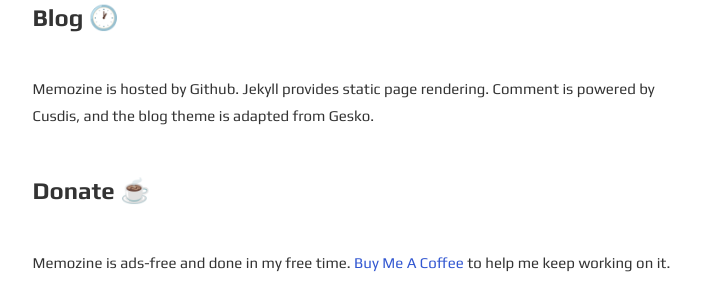
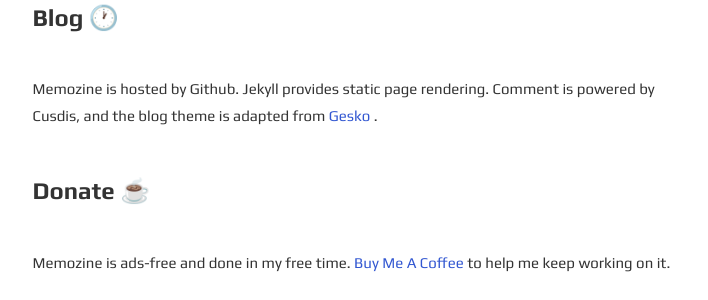
Before and after one commit to codyb1ue/codyb1ue.github.io, a Jekyll site: the page built from en/about.html, in a window 1280 px wide. Shown: the part 562-862 px from the top of the page, without its empty margins (285-993 px from the left). Built offline with Jekyll 4.4.1, drawn with Linux system fonts in a browser that asks for light colours.

Commit message:
Update about.html

```diff
--- a/en/about.html
+++ b/en/about.html
@@ -15,7 +15,7 @@
 <p>Hi! I'm Cody. Currently live in Shanghai. I love writing, reading, parks and sunshine.<br>Feel free to <a href="mailto:memozine.me@outlook.com">contact</a> me.</p>
 <br>
 <h3>Blog 🕐</h3>
-<p>Memozine is hosted by Github. Jekyll provides static page rendering. Comment is powered by Cusdis, and the blog theme is adapted from Gesko.</p>
+<p>Memozine is hosted by Github. Jekyll provides static page rendering. Comment is powered by Cusdis, and the blog theme is adapted from <a href="https://github.com/DavideBri/Gesko">Gesko</a> .</p>
 <br>
 <h3>Donate ☕️</h3>
 <p>Memozine is ads-free and done in my free time. <a href="https://www.buymeacoffee.com/memozine">Buy Me A Coffee</a> to help me keep working on it.</p>
```
